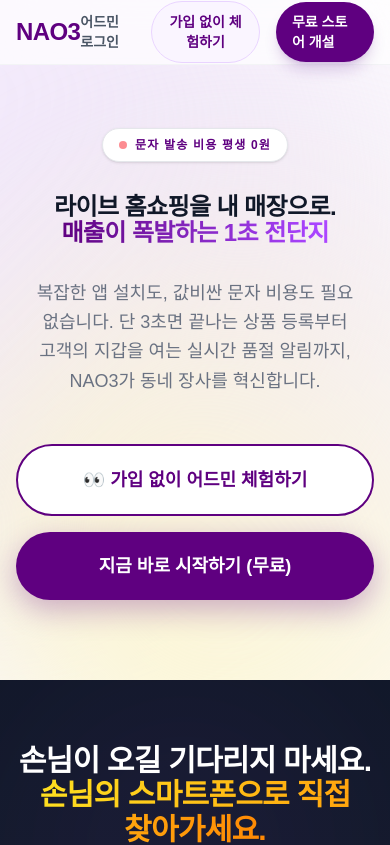
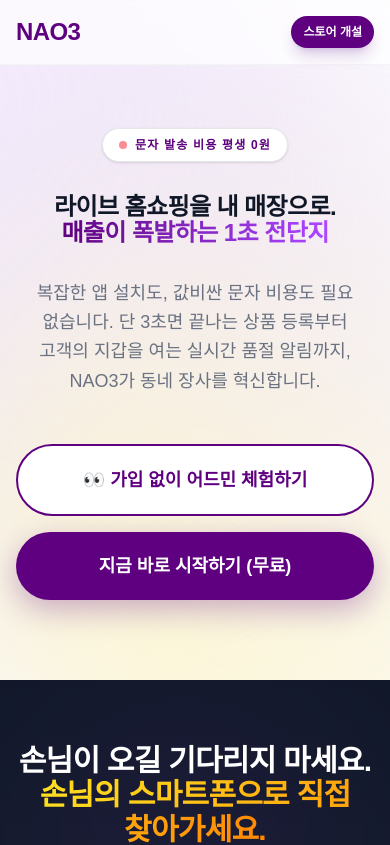
Before and after one commit to hannune-s/nao3, a Next.js app: page / in a window 390 px wide. Shown: the top 845 px of the page. Built offline with nearby package versions, Linux system fonts and the light colour scheme.

Commit message:
style: fix mobile navigation bar squeezing

```diff
--- a/src/app/page.tsx
+++ b/src/app/page.tsx
@@ -11,15 +11,15 @@ export default function LandingPage() {
             <span className="text-2xl font-black text-[#5F0080] tracking-tight">NAO3</span>
             <span className="hidden sm:inline-block px-2 py-0.5 rounded-full bg-[#5F0080]/10 text-[#5F0080] text-[10px] font-bold">사장님 필수앱</span>
           </div>
-          <div className="flex items-center gap-4">
-            <Link href="/login" className="text-sm font-semibold text-gray-600 hover:text-[#5F0080] transition-colors">
+          <div className="flex items-center gap-2 sm:gap-4">
+            <Link href="/login" className="hidden md:block text-sm font-semibold text-gray-600 hover:text-[#5F0080] transition-colors">
               어드민 로그인
             </Link>
-            <DemoButton className="text-sm font-bold text-[#5F0080] bg-purple-50 hover:bg-purple-100 border border-purple-200 px-4 py-2.5 rounded-full transition-all">
-              가입 없이 체험하기
+            <DemoButton className="hidden sm:block text-sm font-bold text-[#5F0080] bg-purple-50 hover:bg-purple-100 border border-purple-200 px-4 py-2.5 rounded-full transition-all">
+              체험하기
             </DemoButton>
-            <Link href="/register" className="text-sm font-bold text-white bg-[#5F0080] hover:bg-purple-900 px-4 py-2.5 rounded-full shadow-lg shadow-purple-900/20 transition-all hover:scale-105">
-              무료 스토어 개설
+            <Link href="/register" className="text-xs sm:text-sm font-bold text-white bg-[#5F0080] hover:bg-purple-900 px-3 py-2 sm:px-4 sm:py-2.5 rounded-full shadow-lg shadow-purple-900/20 transition-all hover:scale-105 whitespace-nowrap">
+              스토어 개설
             </Link>
           </div>
         </div>
```
